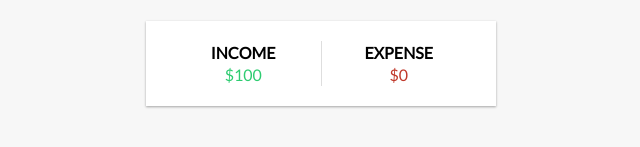
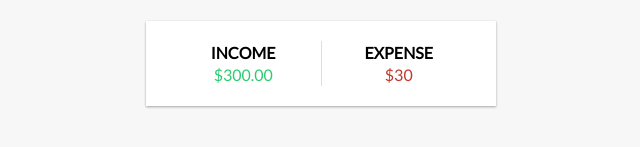
Before and after one commit to aldinoanggawan/expense-tracker, a React (Create React App) app: page / in a window 1280 px wide. Shown: the part 156-303 px from the top of the page, without its empty margins (319-959 px from the left). Built offline with nearby package versions, Linux system fonts and the light colour scheme.

Commit message:
Assign global state to show the income and expense based on the transaction

```diff
--- a/src/components/IncomeExpense.js
+++ b/src/components/IncomeExpense.js
@@ -1,5 +1,6 @@
-import React from 'react'
+import React, { useContext } from 'react'
 import styled from 'styled-components'
+import { GlobalContext } from '../context/GlobalState'
 
 const Container = styled.div`
     display: flex;
@@ -39,15 +40,22 @@
 `
 
 const IncomeExpense = () => {
+    const { transactions } = useContext(GlobalContext)
+
+    const amounts = transactions.map(transaction => transaction.amount)
+
+    const income = amounts.filter(item => item > 0).reduce((acc, item) => (acc += item), 0).toFixed(2)
+    const expense = amounts.filter(item => item < 0).reduce((acc, item) => (acc += item), 0).toFixed(2)
+
     return(
         <Container>
             <div>
                 <h4>Income</h4>
-                <p className="plus">$100</p>
+                <p className="plus">${income}</p>
             </div>
             <div>
                 <h4>Expense</h4>
-                <p className="minus">$0</p>
+                <p className="minus">${Math.abs(expense)}</p>
             </div>
         </Container>
     )
```
